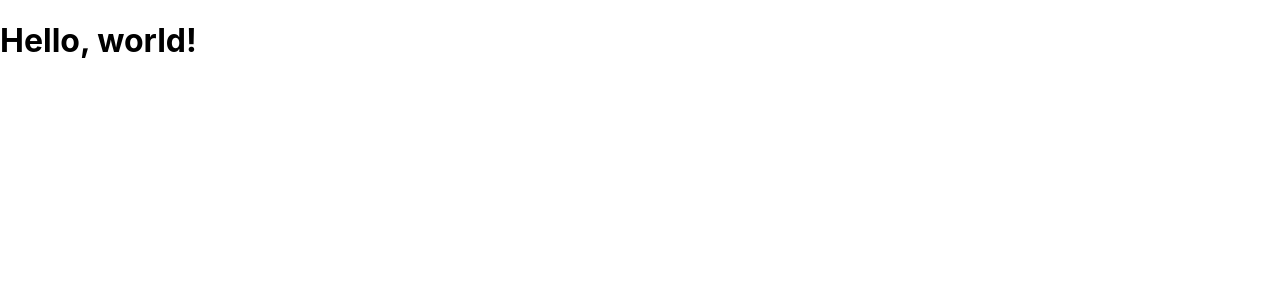
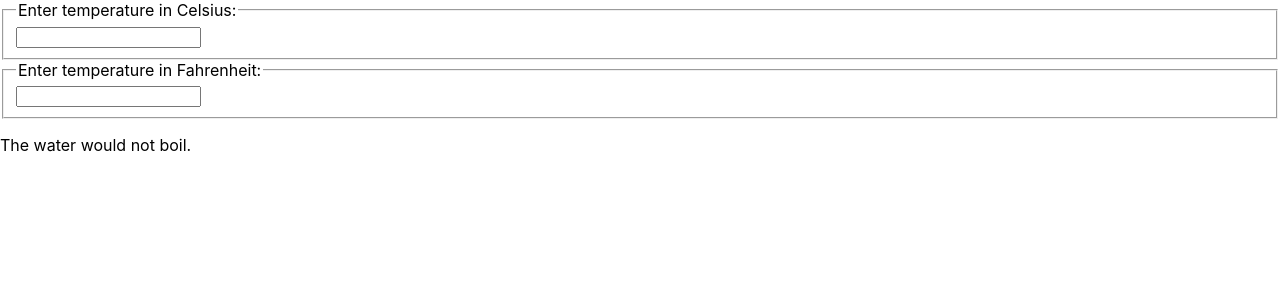
Before and after one commit to NguyenMinhAn898/React, a React (Create React App) app: page / in a window 1280 px wide. Shown: the top 300 px of the page. Built offline with nearby package versions, Linux system fonts and the light colour scheme.

Commit message:
create-bai10

```diff
--- /dev/null
+++ b/src/Caculate.js
@@ -0,0 +1,71 @@
+import React from "react";
+import TemperatureInput from "./Templature";
+
+function BoilingVerdict(props) {
+  if (props.celsius >= 100) {
+    return <p>The water would boil.</p>;
+  }
+  return <p>The water would not boil.</p>;
+}
+
+function toCelsius(fahrenheit) {
+  return ((fahrenheit - 32) * 5) / 9;
+}
+
+function toFahrenheit(celsius) {
+  return (celsius * 9) / 5 + 32;
+}
+
+function tryConvert(temperature, convert) {
+  const input = parseFloat(temperature);
+  if (Number.isNaN(input)) {
+    return "";
+  }
+  const output = convert(input);
+  const rounded = Math.round(output * 1000) / 1000;
+  return rounded.toString();
+}
+
+class Calculator extends React.Component {
+  constructor(props) {
+    super(props);
+    this.handleCelsiusChange = this.handleCelsiusChange.bind(this);
+    this.handleFahrenheitChange = this.handleFahrenheitChange.bind(this);
+    this.state = { temperature: "", scale: "c" };
+  }
+
+  handleCelsiusChange(temperature) {
+    this.setState({ scale: "c", temperature });
+  }
+
+  handleFahrenheitChange(temperature) {
+    this.setState({ scale: "f", temperature });
+  }
+
+  render() {
+    const scale = this.state.scale;
+    const temperature = this.state.temperature;
+    const celsius =
+      scale === "f" ? tryConvert(temperature, toCelsius) : temperature;
+    const fahrenheit =
+      scale === "c" ? tryConvert(temperature, toFahrenheit) : temperature;
+
+    return (
+      <div>
+        <TemperatureInput
+          scale="c"
+          temperature={celsius}
+          onTemperatureChange={this.handleCelsiusChange}
+        />
+        <TemperatureInput
+          scale="f"
+          temperature={fahrenheit}
+          onTemperatureChange={this.handleFahrenheitChange}
+        />
+        <BoilingVerdict celsius={parseFloat(celsius)} />
+      </div>
+    );
+  }
+}
+
+export default Calculator;
--- /dev/null
+++ b/src/Templature.js
@@ -0,0 +1,29 @@
+import React from "react";
+const scaleNames = {
+  c: "Celsius",
+  f: "Fahrenheit",
+};
+
+class TemperatureInput extends React.Component {
+  constructor(props) {
+    super(props);
+    this.handleChange = this.handleChange.bind(this);
+    this.state = { temperature: "" };
+  }
+
+  handleChange(e) {
+    this.setState({ temperature: e.target.value });
+  }
+
+  render() {
+    const temperature = this.state.temperature;
+    const scale = this.props.scale;
+    return (
+      <fieldset>
+        <legend>Enter temperature in {scaleNames[scale]}:</legend>
+        <input value={temperature} onChange={this.handleChange} />
+      </fieldset>
+    );
+  }
+}
+export default TemperatureInput;
--- a/src/index.js
+++ b/src/index.js
@@ -2,8 +2,9 @@
 import ReactDOM from "react-dom";
 import "./css/index.css";
 import reportWebVitals from "./reportWebVitals";
+import Calculator from "./Caculate";
 
 // Helloworld
-ReactDOM.render(<h1>Hello, world!</h1>, document.getElementById("root"));
+ReactDOM.render(<Calculator />, document.getElementById("root"));
 
 reportWebVitals();
```
Also changed, not shown: src/App.js (deleted, +0 -25 lines).
